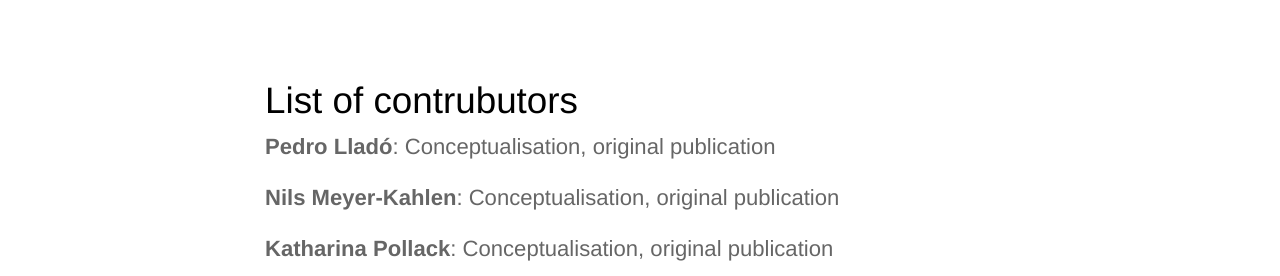
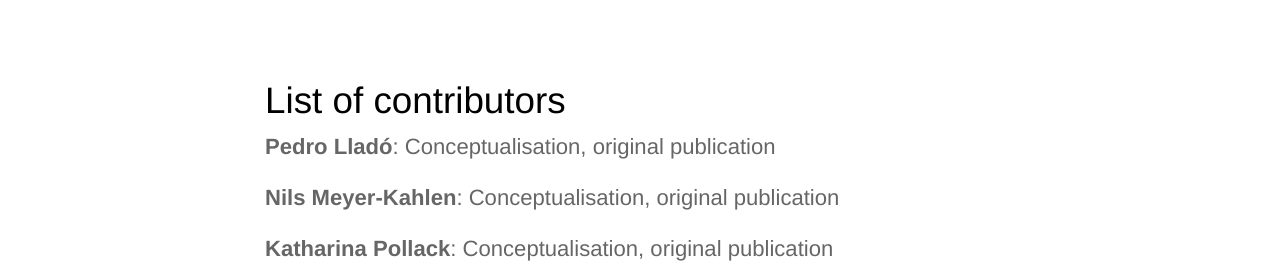
Before and after one commit to TheNEMOproject/TheNEMOproject.github.io, a Jekyll site: the page built from contribute.html, in a window 1280 px wide. Shown: the part 1304-1580 px from the top of the page. Built offline with Jekyll 4.4.1, drawn with Linux system fonts in a browser that asks for light colours.

Commit message:
Update contribute.html

```diff
--- a/contribute.html
+++ b/contribute.html
@@ -32,7 +32,7 @@ description: >-
 
 <section class="herot">
 	<div class="text-container">
-		<h1 class="editable">List of contrubutors</h1>
+		<h1 class="editable">List of contributors</h1>
 		<p class="subtext_left editable"><strong>Pedro Lladó</strong>: Conceptualisation, original publication</p>
 		<p class="subtext_left editable"><strong>Nils Meyer-Kahlen</strong>: Conceptualisation, original publication</p>
 		<p class="subtext_left editable"><strong>Katharina Pollack</strong>: Conceptualisation, original publication</p>
```
